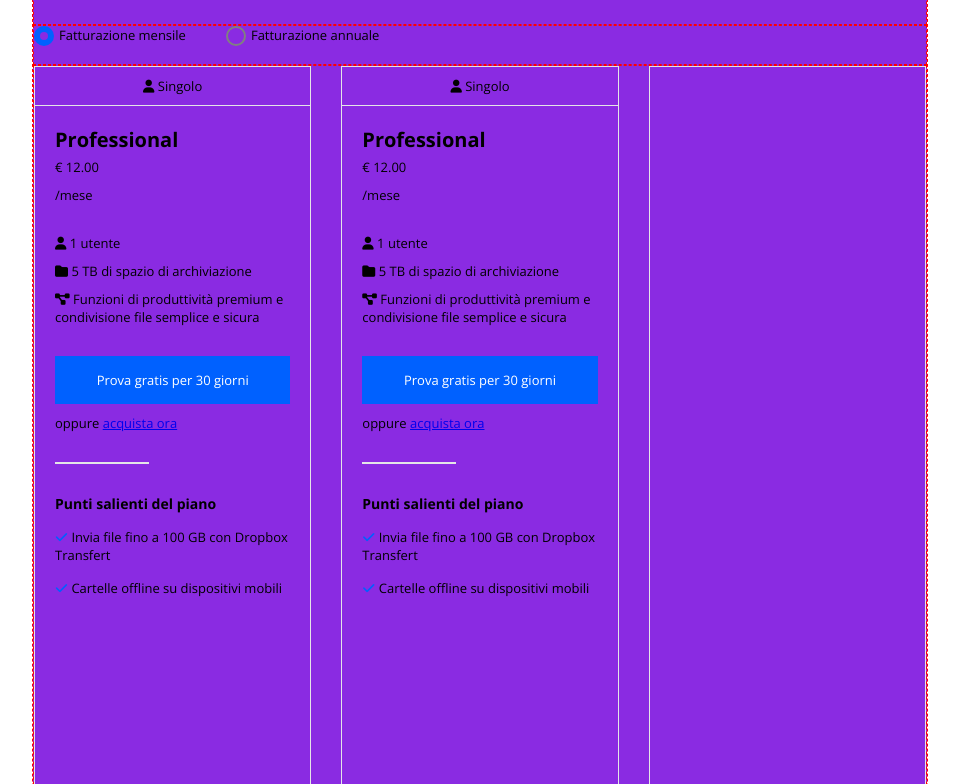
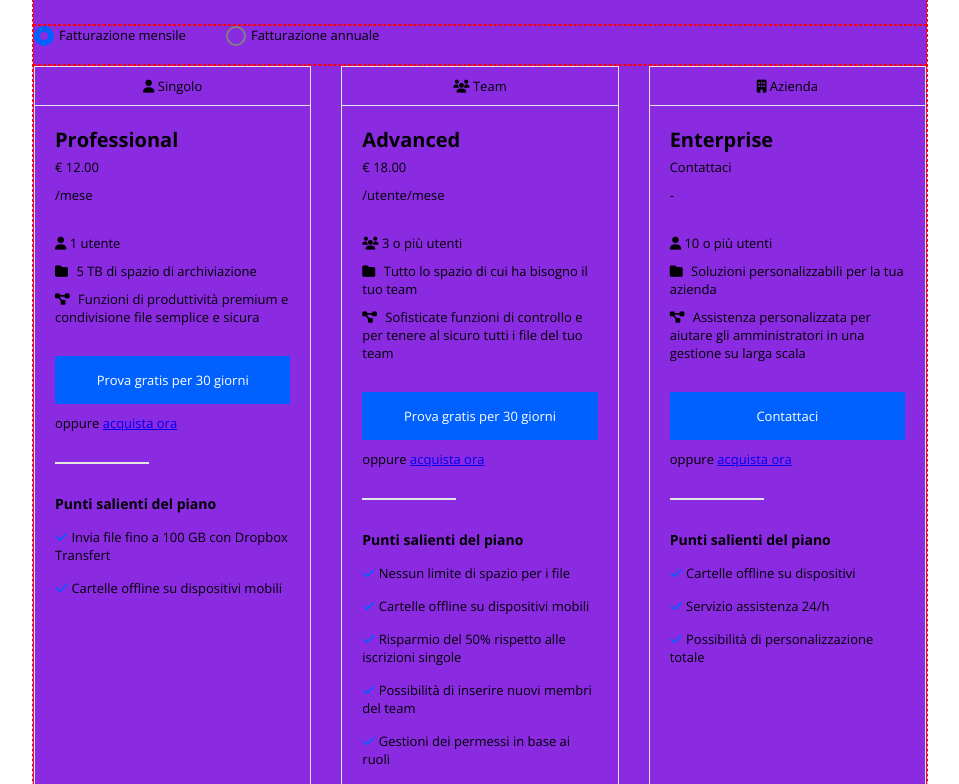
Before and after one commit to smschn/htmlcss-dropbox, a plain HTML site: page index.html in a window 1280 px wide. Shown: the part 696-1480 px from the top of the page, without its empty margins (160-1119 px from the left). Drawn offline with nearby package versions, Linux system fonts and the light colour scheme.

Commit message:
Completed third row

```diff
--- a/css/style.css
+++ b/css/style.css
@@ -170,7 +170,7 @@ header {
     margin-bottom: 10px;
 }
 
-.column-down > .month {
+.column-down > .payday {
     margin-bottom: 30px;
 }
 
@@ -178,8 +178,16 @@ header {
     margin: 10px 0px;
 }
 
+.online-archive > i {
+    padding-right: 5px;
+}
+
 .column-down > .premium-functionality {
     margin-bottom: 30px;
+}
+
+.premium-functionality > i {
+    margin-right: 5px;
 }
 
 .column-down > .button {
--- a/index.html
+++ b/index.html
@@ -81,7 +81,7 @@
                         <div class="column-down">
                             <h2>Professional</h2>
                             <div class="price">€ 12.00</div>
-                            <div class="month">/mese</div>
+                            <div class="payday">/mese</div>
                             <div class="user-number">
                                 <i class="fa-solid fa-user"></i>
                                 <span>1 utente</span>
@@ -112,24 +112,24 @@
                     <!-- Start of second column -->
                     <div class="third-row-column center">
                         <div class="column-up">
-                            <i class="fa-solid fa-user"></i>
-                            <span>Singolo</span>
+                            <i class="fa-solid fa-users"></i>
+                            <span>Team</span>
                         </div>
                         <div class="column-down">
-                            <h2>Professional</h2>
-                            <div class="price">€ 12.00</div>
-                            <div class="month">/mese</div>
+                            <h2>Advanced</h2>
+                            <div class="price">€ 18.00</div>
+                            <div class="payday">/utente/mese</div>
                             <div class="user-number">
-                                <i class="fa-solid fa-user"></i>
-                                <span>1 utente</span>
+                                <i class="fa-solid fa-users"></i>
+                                <span>3 o più utenti</span>
                             </div>
                             <div class="online-archive">
                                 <i class="fa-solid fa-folder"></i>
-                                <span>5 TB di spazio di archiviazione</span>
+                                <span>Tutto lo spazio di cui ha bisogno il tuo team</span>
                             </div>
                             <div class="premium-functionality">
                                 <i class="fa-solid fa-diagram-project"></i>
-                                <span>Funzioni di produttività premium e condivisione file semplice e sicura</span>
+                                <span>Sofisticate funzioni di controllo e per tenere al sicuro tutti i file del tuo team</span>
                             </div>
                             <div class="button">Prova gratis per 30 giorni</div>
                             <div>oppure <a href="#">acquista ora</a></div>
@@ -137,22 +137,73 @@
                             <h4>Punti salienti del piano</h4>
                             <div class="plan-info">
                                 <i class="fa-solid fa-check"></i>
-                                <span>Invia file fino a 100 GB con Dropbox Transfert</span>
+                                <span>Nessun limite di spazio per i file</span>
                             </div>
                             <div class="plan-info">
                                 <i class="fa-solid fa-check"></i>
                                 <span>Cartelle offline su dispositivi mobili</span>
+                            </div>
+                            <div class="plan-info">
+                                <i class="fa-solid fa-check"></i>
+                                <span>Risparmio del 50% rispetto alle iscrizioni singole</span>
+                            </div>
+                            <div class="plan-info">
+                                <i class="fa-solid fa-check"></i>
+                                <span>Possibilità di inserire nuovi membri del team</span>
+                            </div>
+                            <div class="plan-info">
+                                <i class="fa-solid fa-check"></i>
+                                <span>Gestioni dei permessi in base ai ruoli</span>
                             </div>
                         </div>
                     </div>
                     <!-- End of second column -->
                     <!-- Start of third column -->
                     <div class="third-row-column">
+                        <div class="column-up">
+                            <i class="fa-solid fa-building"></i>
+                            <span>Azienda</span>
+                        </div>
+                        <div class="column-down">
+                            <h2>Enterprise</h2>
+                            <div class="price">Contattaci</div>
+                            <div class="payday">-</div>
+                            <div class="user-number">
+                                <i class="fa-solid fa-user"></i>
+                                <span>10 o più utenti</span>
+                            </div>
+                            <div class="online-archive">
+                                <i class="fa-solid fa-folder"></i>
+                                <span>Soluzioni personalizzabili per la tua azienda</span>
+                            </div>
+                            <div class="premium-functionality">
+                                <i class="fa-solid fa-diagram-project"></i>
+                                <span>Assistenza personalizzata per aiutare gli amministratori in una gestione su larga scala</span>
+                            </div>
+                            <div class="button">Contattaci</div>
+                            <div>oppure <a href="#">acquista ora</a></div>
+                            <div class="row"></div>
+                            <h4>Punti salienti del piano</h4>
+                            <div class="plan-info">
+                                <i class="fa-solid fa-check"></i>
+                                <span>Cartelle offline su dispositivi</span>
+                            </div>
+                            <div class="plan-info">
+                                <i class="fa-solid fa-check"></i>
+                                <span>Servizio assistenza 24/h</span>
+                            </div>
+                            <div class="plan-info">
+                                <i class="fa-solid fa-check"></i>
+                                <span>Possibilità di personalizzazione totale</span>
+                            </div>
+                        </div>
                     </div>
                     <!-- End of third column -->
                 </div>
                 <!-- End of third row -->
+                <!-- Start of fourth row -->
                 <div class="m-content-1 debug">team</div>
+                <!-- End of fourth row -->
                 <div class="m-content-1 debug">entra in contatto</div>
                 <div class="m-content-1 debug">esegui più operazioni</div>
                 <div class="m-content-1 debug">500.000</div>
```
